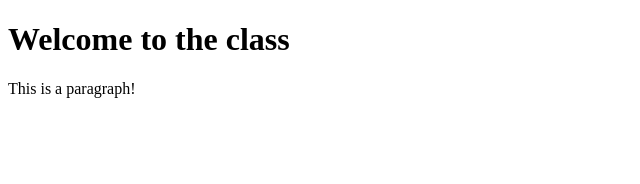
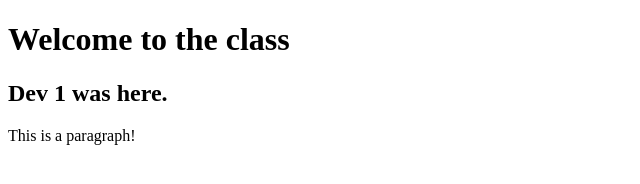
Before and after one commit to jeremyandaya/newGitRepoTest, a plain HTML site: page index.html in a window 1280 px wide. Shown: the whole page, without its empty margins (0-640 px from the left). Drawn offline with Linux system fonts and the light colour scheme.

Commit message:
added h2

```diff
--- a/index.html
+++ b/index.html
@@ -6,6 +6,7 @@
 <body>
 	<div>
 		<h1>Welcome to the class</h1>
+		<h2>Dev 1 was here.</h2>
 		<p>
 			This is a paragraph!
 		</p>
```
